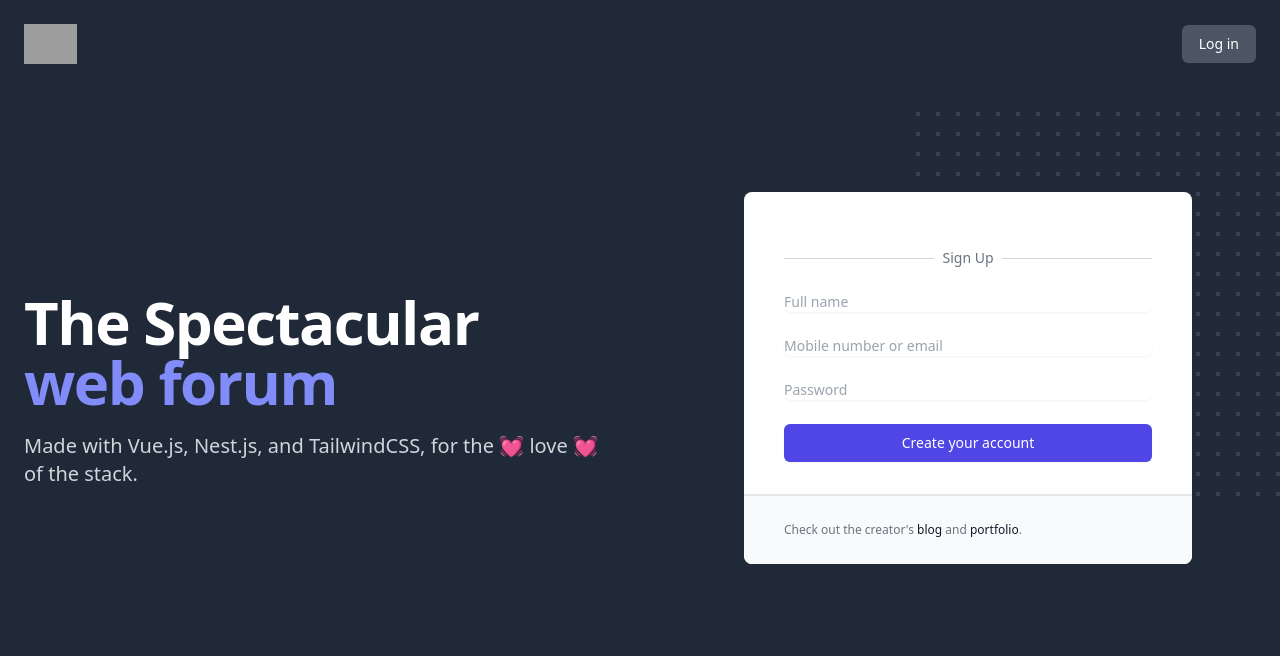
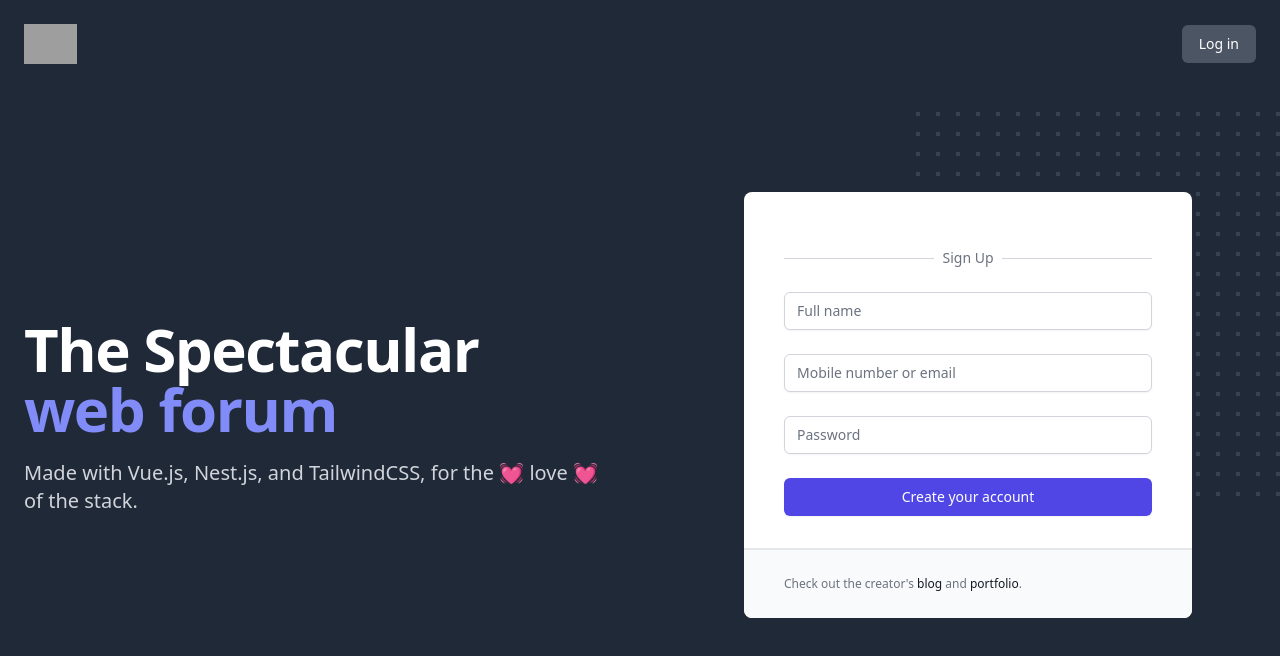
Before and after one commit to fnick851/forum, a Vue app in the folder frontend/: page / in a window 1280 px wide. Shown: the top 656 px of the page. Built offline with nearby package versions, Linux system fonts and the light colour scheme; grey boxes are pictures that could not be loaded; a web font is replaced by a local one.

Commit message:
update landing form

```diff
--- a/frontend/tailwind.config.js
+++ b/frontend/tailwind.config.js
@@ -13,5 +13,5 @@ module.exports = {
   variants: {
     extend: {},
   },
-  plugins: [],
+  plugins: [require("@tailwindcss/forms")],
 };
```
Also changed, not shown: frontend/package.json (+3 -4 lines), 1 other file (tests, documents, lock files or other folders).
